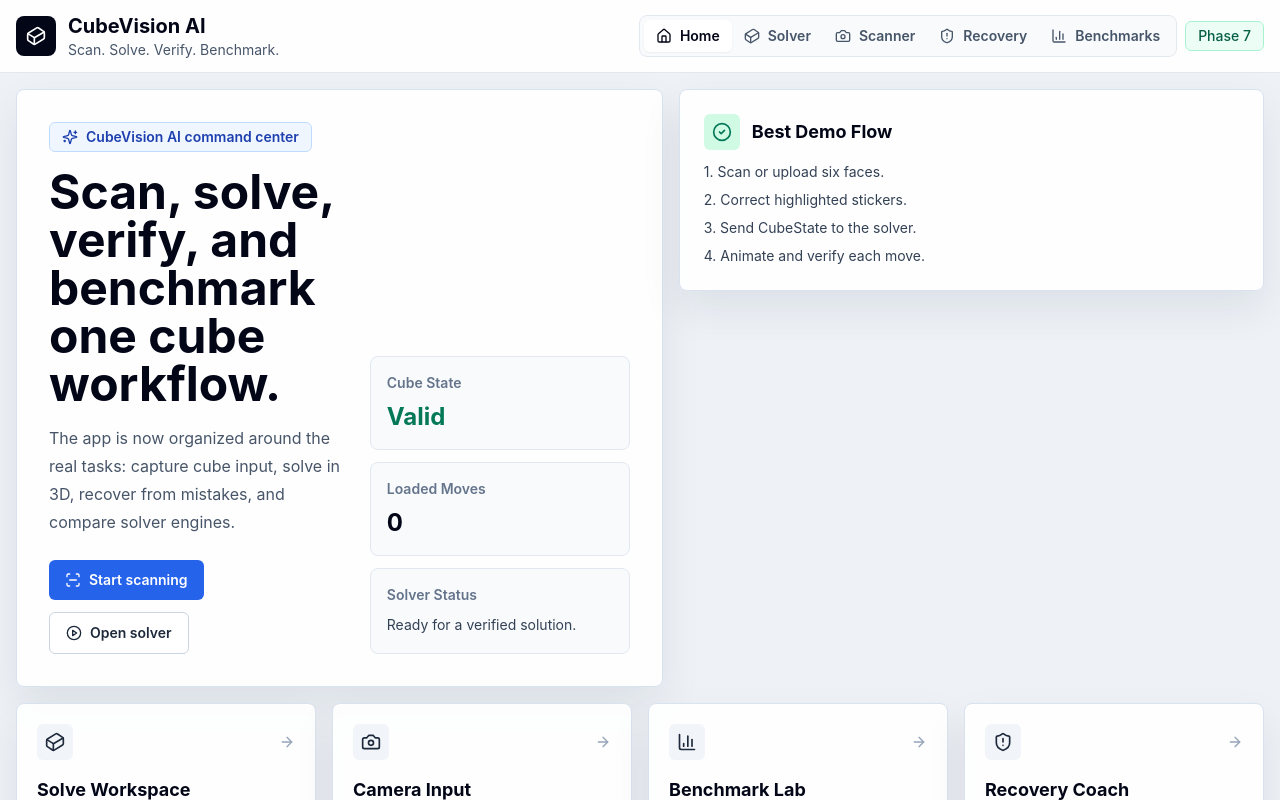
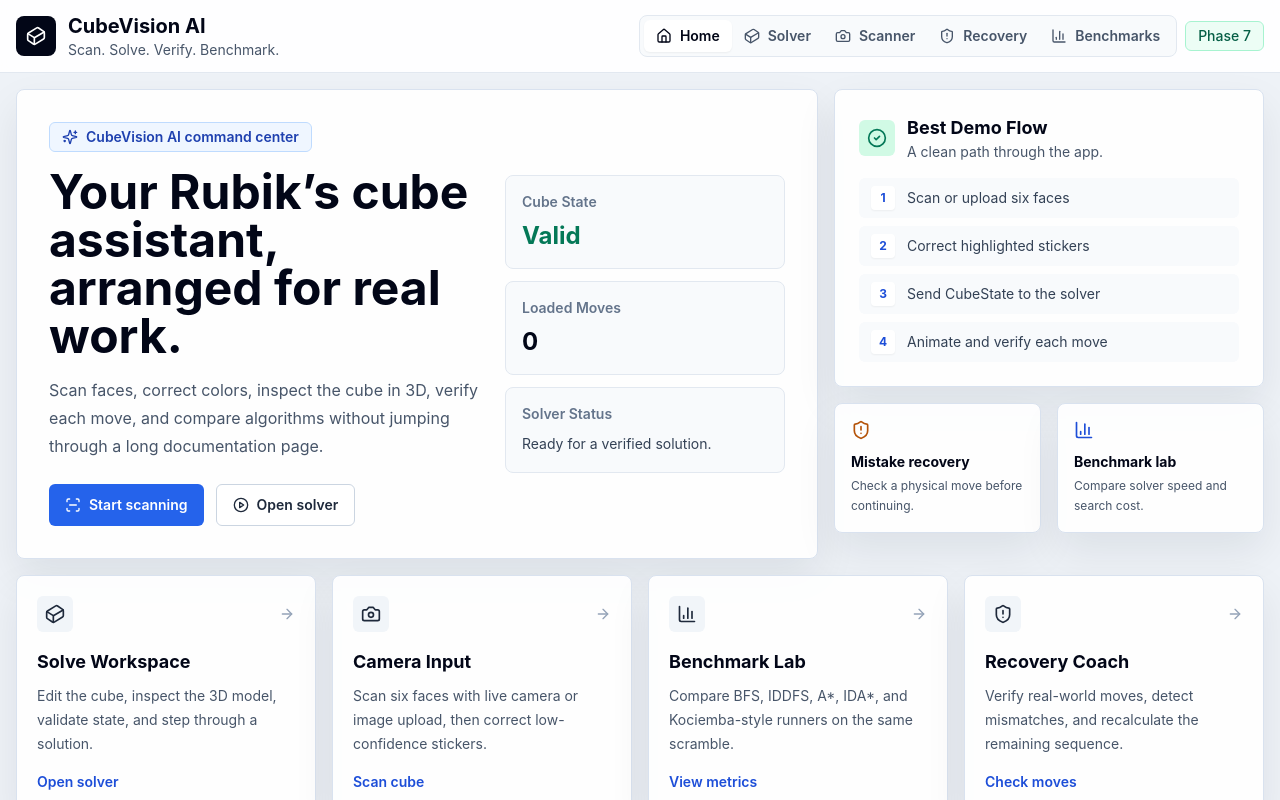
Before and after one commit to vamshichethan/CubeVision-AI-Rubik-s-Cube-Scanner-Solver, a React (Vite) app: page / in a window 1280 px wide. Shown: the top 800 px of the page. Built offline with nearby package versions, Linux system fonts and the light colour scheme.

Commit message:
Polish home dashboard layout

```diff
--- a/src/pages/HomePage.tsx
+++ b/src/pages/HomePage.tsx
@@ -58,21 +58,21 @@ const workflows: Array<{
 export function HomePage({ validationValid, moveCount, solverMessage, onNavigate }: Props) {
   return (
     <main className="mx-auto min-h-[calc(100vh-89px)] max-w-[1800px] p-4">
-      <section className="grid gap-4 lg:grid-cols-[1.05fr_0.95fr]">
+      <section className="grid items-start gap-4 xl:grid-cols-[minmax(680px,1fr)_430px]">
         <div className="panel overflow-hidden rounded-lg">
-          <div className="grid min-h-[380px] gap-6 p-6 lg:grid-cols-[1fr_260px] lg:p-8">
+          <div className="grid gap-6 p-6 lg:grid-cols-[1fr_280px] lg:p-8">
             <div className="flex flex-col justify-between gap-6">
               <div>
                 <div className="mb-4 inline-flex items-center gap-2 rounded-md border border-blue-200 bg-blue-50 px-3 py-1 text-sm font-semibold text-blue-800">
                   <Sparkles className="h-4 w-4" />
                   CubeVision AI command center
                 </div>
-                <h2 className="max-w-3xl text-4xl font-bold tracking-normal text-slate-950 md:text-5xl">
-                  Scan, solve, verify, and benchmark one cube workflow.
+                <h2 className="max-w-3xl text-4xl font-bold tracking-normal text-slate-950 lg:text-5xl">
+                  Your Rubik’s cube assistant, arranged for real work.
                 </h2>
                 <p className="mt-4 max-w-2xl text-base leading-7 text-slate-600">
-                  The app is now organized around the real tasks: capture cube input, solve in 3D,
-                  recover from mistakes, and compare solver engines.
+                  Scan faces, correct colors, inspect the cube in 3D, verify each move, and compare
+                  algorithms without jumping through a long documentation page.
                 </p>
               </div>
               <div className="flex flex-wrap gap-3">
@@ -95,7 +95,7 @@ export function HomePage({ validationValid, moveCount, solverMessage, onNavigate
               </div>
             </div>
 
-            <div className="grid content-end gap-3">
+            <div className="grid gap-3 self-center">
               <div className="rounded-lg border border-slate-200 bg-slate-50 p-4">
                 <div className="mb-2 text-sm font-semibold text-slate-500">Cube State</div>
                 <div className={validationValid ? 'text-2xl font-bold text-emerald-700' : 'text-2xl font-bold text-amber-700'}>
@@ -114,19 +114,53 @@ export function HomePage({ validationValid, moveCount, solverMessage, onNavigate
           </div>
         </div>
 
-        <div className="panel self-start rounded-lg p-6">
-            <div className="mb-3 flex items-center gap-3">
+        <div className="grid gap-4">
+          <div className="panel rounded-lg p-6">
+            <div className="mb-4 flex items-center gap-3">
               <div className="rounded-md bg-emerald-100 p-2 text-emerald-700">
                 <CheckCircle2 className="h-5 w-5" />
               </div>
-              <h3 className="text-lg font-bold text-slate-950">Best Demo Flow</h3>
+              <div>
+                <h3 className="text-lg font-bold text-slate-950">Best Demo Flow</h3>
+                <p className="text-sm text-slate-600">A clean path through the app.</p>
+              </div>
             </div>
-            <ol className="space-y-2 text-sm text-slate-700">
-              <li>1. Scan or upload six faces.</li>
-              <li>2. Correct highlighted stickers.</li>
-              <li>3. Send CubeState to the solver.</li>
-              <li>4. Animate and verify each move.</li>
+            <ol className="grid gap-2 text-sm text-slate-700">
+              {[
+                'Scan or upload six faces',
+                'Correct highlighted stickers',
+                'Send CubeState to the solver',
+                'Animate and verify each move'
+              ].map((step, index) => (
+                <li key={step} className="flex items-center gap-3 rounded-md bg-slate-50 px-3 py-2">
+                  <span className="flex h-6 w-6 items-center justify-center rounded bg-white text-xs font-bold text-blue-700 shadow-sm">
+                    {index + 1}
+                  </span>
+                  <span>{step}</span>
+                </li>
+              ))}
             </ol>
+          </div>
+          <div className="grid grid-cols-2 gap-4">
+            <button
+              type="button"
+              onClick={() => onNavigate('recovery')}
+              className="panel focus-ring rounded-lg p-4 text-left hover:border-amber-300"
+            >
+              <ShieldAlert className="mb-3 h-5 w-5 text-amber-700" />
+              <div className="text-sm font-bold text-slate-950">Mistake recovery</div>
+              <div className="mt-1 text-xs leading-5 text-slate-600">Check a physical move before continuing.</div>
+            </button>
+            <button
+              type="button"
+              onClick={() => onNavigate('benchmarks')}
+              className="panel focus-ring rounded-lg p-4 text-left hover:border-blue-300"
+            >
+              <BarChart3 className="mb-3 h-5 w-5 text-blue-700" />
+              <div className="text-sm font-bold text-slate-950">Benchmark lab</div>
+              <div className="mt-1 text-xs leading-5 text-slate-600">Compare solver speed and search cost.</div>
+            </button>
+          </div>
         </div>
       </section>
 
```
